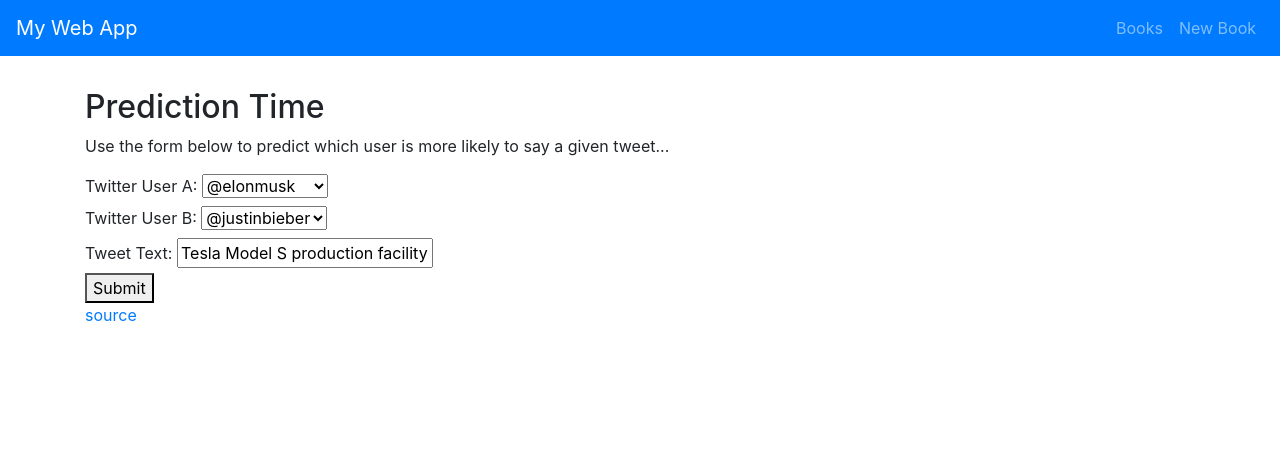
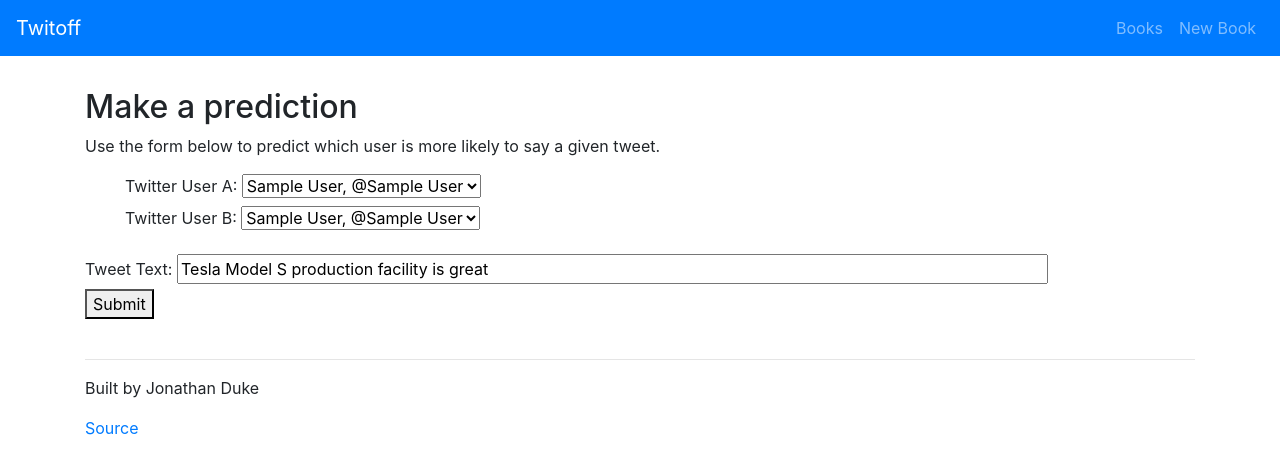
Before and after one commit to jonDuke/Twitoff, a Flask app: page / in a window 1280 px wide. Shown: the top 474 px of the page. Run offline with Flask 2, Linux system fonts and the light colour scheme; tables that the repository leaves empty hold one stand-in row (values such as "Sample post"); some libraries are stand-ins or nearby versions.

Commit message:
Updated a lot of html content

```diff
--- a/my_app/routes/home_routes.py
+++ b/my_app/routes/home_routes.py
@@ -1,13 +1,16 @@
 # my_app/routes/home_routes.py
 
 from flask import Blueprint, render_template
+
+from my_app.models import db, User
 
 home_routes = Blueprint("home_routes", __name__)
 
 @home_routes.route("/")
 def index():
-    print("VISITED THE HOME PAGE")
-    return render_template("twitoff_selection.html")
+    # get list of users for the drop-down menus
+    userlist = User.query.all()
+    return render_template("twitoff_selection.html", userlist=userlist)
 
 @home_routes.route("/hello")
 def hello():
--- a/my_app/templates/bootstrap_layout.html
+++ b/my_app/templates/bootstrap_layout.html
@@ -2,7 +2,7 @@
 <html>
   <head>
     {% block title %}
-      <title>My Starter Web App | Helps students learn how to use the Flask Python package.</title>
+      <title>Twitoff | Who would say that?</title>
     {% endblock %}
 
     <link rel="stylesheet" href="https://stackpath.bootstrapcdn.com/bootstrap/4.4.1/css/bootstrap.min.css" integrity="sha384-Vkoo8x4CGsO3+Hhxv8T/Q5PaXtkKtu6ug5TOeNV6gBiFeWPGFN9MuhOf23Q9Ifjh" crossorigin="anonymous">
@@ -33,7 +33,7 @@
     ] -%}
     {% set active_page = active_page|default('index') -%}
     <nav class="navbar navbar-expand-lg navbar-dark bg-primary">
-      <a class="navbar-brand" href="/">My Web App</a>
+      <a class="navbar-brand" href="/">Twitoff</a>
       <button class="navbar-toggler" type="button" data-toggle="collapse" data-target="#navbarNavAltMarkup" aria-controls="navbarNavAltMarkup" aria-expanded="false" aria-label="Toggle navigation">
         <span class="navbar-toggler-icon"></span>
       </button>
@@ -65,7 +65,10 @@
 
       <!-- FOOTER -->
       <div id="footer">
-        <a href="https://github.com/jonDuke/my-web-app">source</a>
+        <br>
+        <hr>
+        <p>Built by Jonathan Duke</p>
+        <a href="https://github.com/jonDuke/my-web-app">Source</a>
       </div>
     </div>
 
--- a/my_app/templates/twitoff_selection.html
+++ b/my_app/templates/twitoff_selection.html
@@ -4,17 +4,49 @@
 {% set active_page = "twitoff selection" %}
 
 {% block content %}
-    <h2>Prediction Time</h2>
+    <h2>Make a prediction</h2>
 
-    <p>Use the form below to predict which user is more likely to say a given tweet...</p>
+    <p>Use the form below to predict which user is more likely to say a given tweet.</p>
 
     <form action="/predict" method="POST">
 
+        {% if userlist %}
+            <!-- Populate drop-down menus with all users in the database -->
+            <ul>
+            <label>Twitter User A:</label>
+            <select name="screen_name_a">
+                {% for user in userlist %}
+                    {% if user.screen_name == 'elonmusk' %}
+                    <option value={{ user.screen_name }} selected="true">{{ user.name }}, @{{ user.screen_name }}</option>
+                    {% else %}
+                    <option value={{ user.screen_name }}>{{ user.name }}, @{{ user.screen_name }}</option>
+                    {% endif %}
+                {% endfor %}
+            </select>
+            <br>
+
+            <label>Twitter User B:</label>
+            <select name="screen_name_b">
+                {% for user in userlist %}
+                    {% if user.screen_name == 'justinbieber' %}
+                    <option value={{ user.screen_name }} selected="true">{{ user.name }}, @{{ user.screen_name }}</option>
+                    {% else %}
+                    <option value={{ user.screen_name }}>{{ user.name }}, @{{ user.screen_name }}</option>
+                    {% endif %}
+                {% endfor %}
+            </select>
+            <br>
+            </ul>
+
+        {% else %}
+            <!-- Default options if no users were passed to this page -->
             <label>Twitter User A:</label>
             <select name="screen_name_a">
                 <option value="elonmusk" selected="true">@elonmusk</option>
                 <option value="justinbieber">@justinbieber</option>
                 <option value="s2t2">@s2t2</option>
+                <option value="NBCNews">@NBCNews</option>
+                <option value="Austen">@Austen</option>
             </select>
             <br>
 
@@ -23,11 +55,17 @@
                 <option value="elonmusk">@elonmusk</option>
                 <option value="justinbieber" selected="true">@justinbieber</option>
                 <option value="s2t2">@s2t2</option>
+                <option value="NBCNews">@NBCNews</option>
+                <option value="Austen">@Austen</option>
             </select>
             <br>
+        {% endif %}
 
         <label>Tweet Text:</label>
-        <input type="text" name="tweet_text" placeholder="Tesla Model S production facility is great" value="Tesla Model S production facility is great">
+        <input type="text" name="tweet_text"
+            placeholder="Tesla Model S production facility is great"
+            value="Tesla Model S production facility is great"
+            size=80>
         <br>
 
         <button>Submit</button>
```
Also changed, not shown: my_app/templates/twitoff_results.html (+6 -4 lines). Lines whose indentation alone changed are shown as unchanged.
